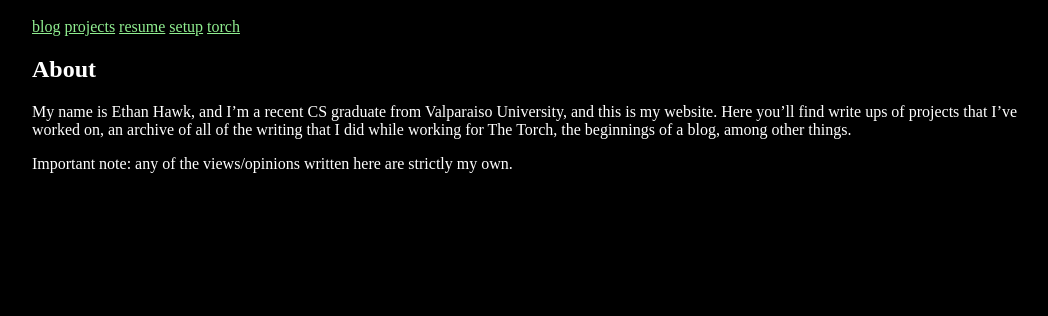
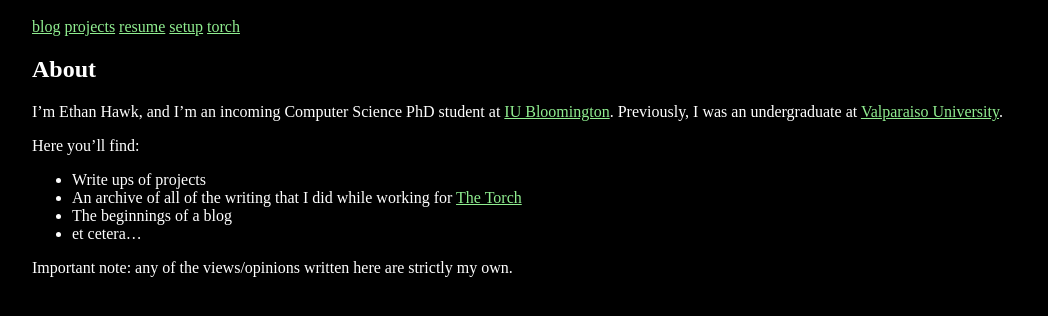
Before and after one commit to echawk/echawk.github.io, a plain HTML site: page index.html in a window 1280 px wide. Shown: the part 48-364 px from the top of the page, without its empty margins (96-1144 px from the left). Drawn offline with Linux system fonts and the light colour scheme.

Commit message:
echawk/website@3b902a998c16aad1c46655fa1adb29e3030efd37

```diff
--- a/index.html
+++ b/index.html
@@ -14,13 +14,16 @@
 </head>
 <body>
 <h2 id="about">About</h2>
-<p>My name is Ethan Hawk, and I&#8217;m a recent CS
-graduate from Valparaiso University, and this
-is my website. Here you&#8217;ll find write ups of
-projects that I&#8217;ve worked on, an archive of
-all of the writing that I did while working
-for The Torch, the beginnings of a blog, among
-other things.</p>
+<p>I&#8217;m Ethan Hawk, and I&#8217;m an incoming Computer Science PhD student at
+<a href="https://cs.indiana.edu/index.html">IU Bloomington</a>.
+Previously, I was an undergraduate at <a href="https://www.valpo.edu/">Valparaiso University</a>.</p>
+<p>Here you&#8217;ll find:</p>
+<ul>
+<li>Write ups of projects</li>
+<li>An archive of all of the writing that I did while working for <a href="http://www.valpotorch.com/">The Torch</a></li>
+<li>The beginnings of a blog</li>
+<li>et cetera&#8230;</li>
+</ul>
 <p>Important note: any of the views&#47;opinions written here are strictly my own.</p>
 </body>
 </html>
```
